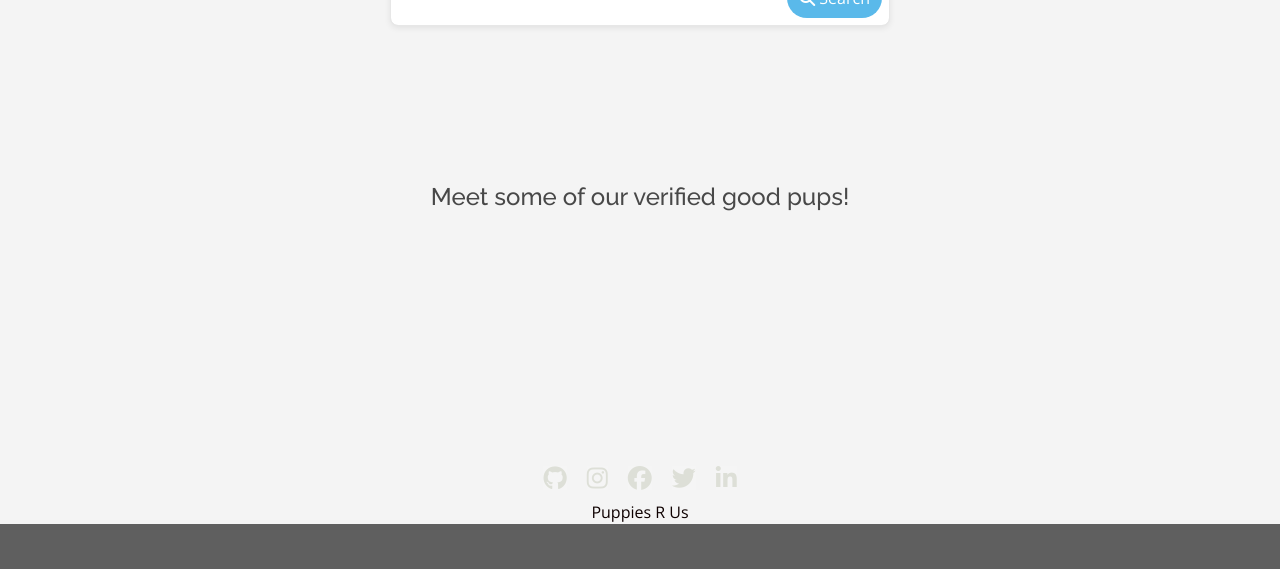
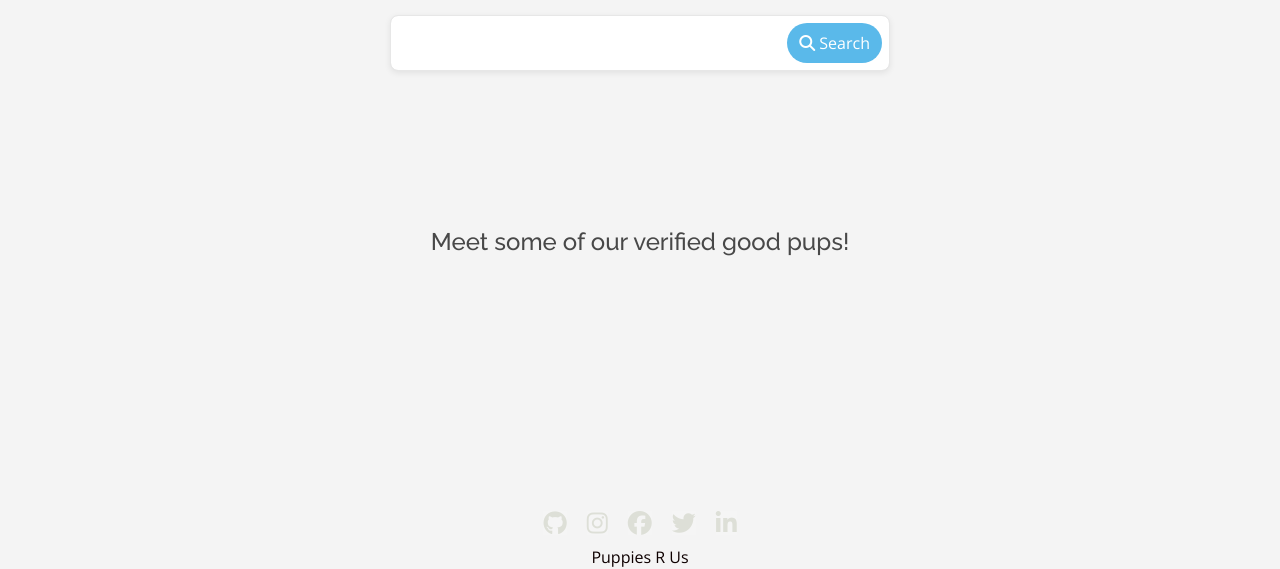
Before and after one commit to AdelMuu/puppies-website, a Rails app: page / in a window 1280 px wide. Shown: the part 720-1289 px from the top of the page. Before the commit the page ends 1244 px from the top, so only its background shows below. Run offline with Rails 7, Linux system fonts and the light colour scheme; data that the repository does not hold is empty; style sheets or scripts are compiled from the project's sources; some libraries are stand-ins or nearby versions; some web fonts are replaced.

Commit message:
Fix navbar spacing

```diff
--- a/app/assets/stylesheets/components/_form_style.scss
+++ b/app/assets/stylesheets/components/_form_style.scss
@@ -1,5 +1,6 @@
 form {
   padding: 20px;
+  margin-top: 45px;
 
 }
 
```
